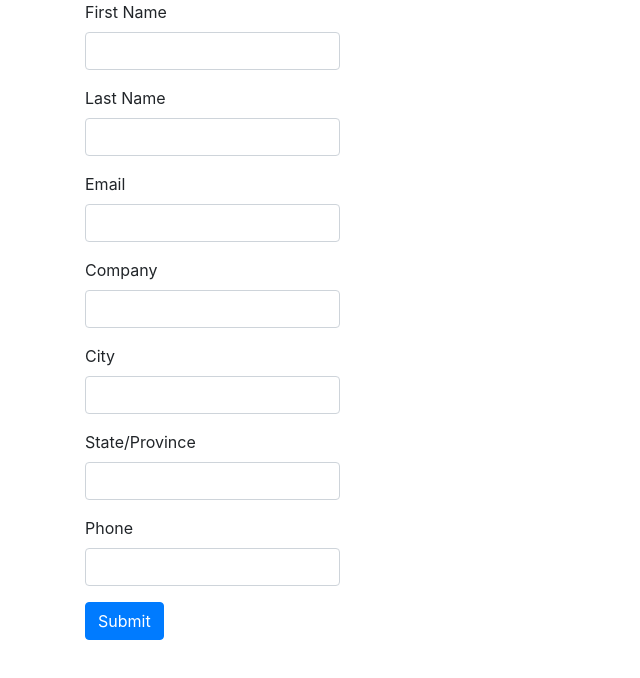
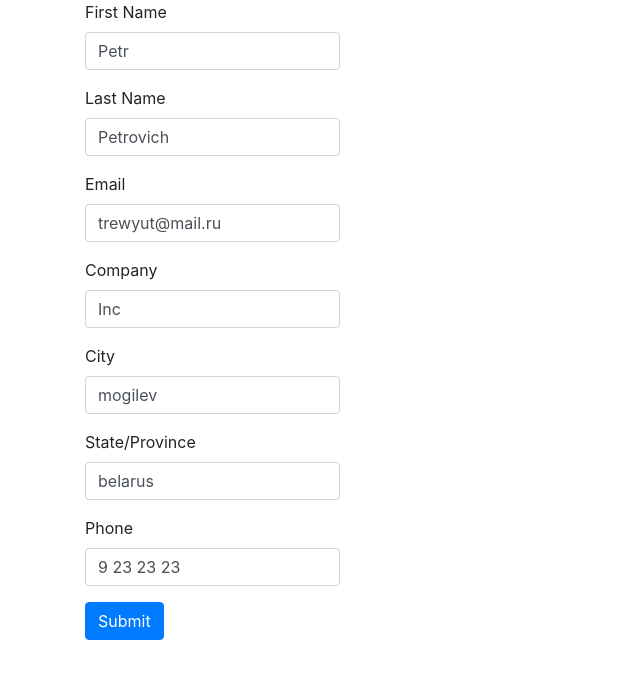
Before and after one commit to VadimPutsickReact/VadimPutsickReact.github.io, a plain HTML site: page index.html in a window 1280 px wide. Shown: the whole page, without its empty margins (0-640 px from the left). Drawn offline with nearby package versions, Linux system fonts and the light colour scheme.

Commit message:
Add default values to for, to testing faster

```diff
--- a/index.html
+++ b/index.html
@@ -21,32 +21,37 @@
                     <div class="form-group">
                         <label for="first_name">First Name</label>
                         <input class="form-control" id="first_name" maxlength="40" name="first_name" size="20"
-                            type="text" />
+                            type="text"  value="Petr"/>
                     </div>
                     <div class="form-group" required="required">
                         <label for="last_name">Last Name</label>
                         <input class="form-control" id="last_name" maxlength="80" name="last_name" size="20"
-                            type="text" />
+                            type="text" value="Petrovich"/>
                     </div>
                     <div class="form-group" required="required">
                         <label for="email">Email</label>
-                        <input class="form-control" id="email" maxlength="80" name="email" size="20" type="text" />
+                        <input class="form-control" id="email" maxlength="80" name="email" size="20" type="text"
+                        value="trewyut@mail.ru"/>
                     </div>
                     <div class="form-group">
                         <label for="company">Company</label>
-                        <input class="form-control" id="company" maxlength="40" name="company" size="20" type="text" />
+                        <input class="form-control" id="company" maxlength="40" name="company" size="20" type="text"
+                        value="Inc"/>
                     </div>
                     <div class="form-group">
                         <label for="city">City</label>
-                        <input class="form-control" id="city" maxlength="40" name="city" size="20" type="text" />
+                        <input class="form-control" id="city" maxlength="40" name="city" size="20" type="text"
+                        value="mogilev"/>
                     </div>
                     <div class="form-group">
                         <label for="state">State/Province</label>
-                        <input class="form-control" id="state" maxlength="20" name="state" size="20" type="text" />
+                        <input class="form-control" id="state" maxlength="20" name="state" size="20" type="text"
+                        value="belarus"/>
                     </div>
                     <div class="form-group">
                         <label for="phone">Phone</label>
-                        <input class="form-control" id="phone" maxlength="40" name="phone" size="20" type="text" />
+                        <input class="form-control" id="phone" maxlength="40" name="phone" size="20" type="text"
+                        value="9 23 23 23"/>
                     </div>
                     <input class="btn btn-primary" type="submit" name="submit">
                 </div>
```
